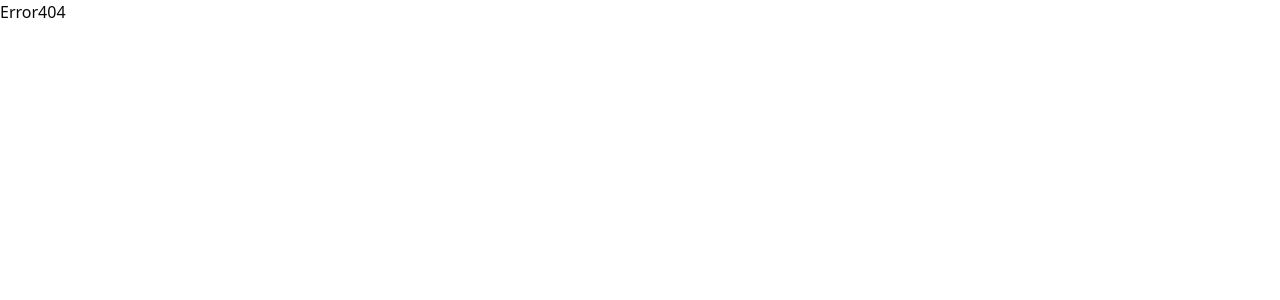
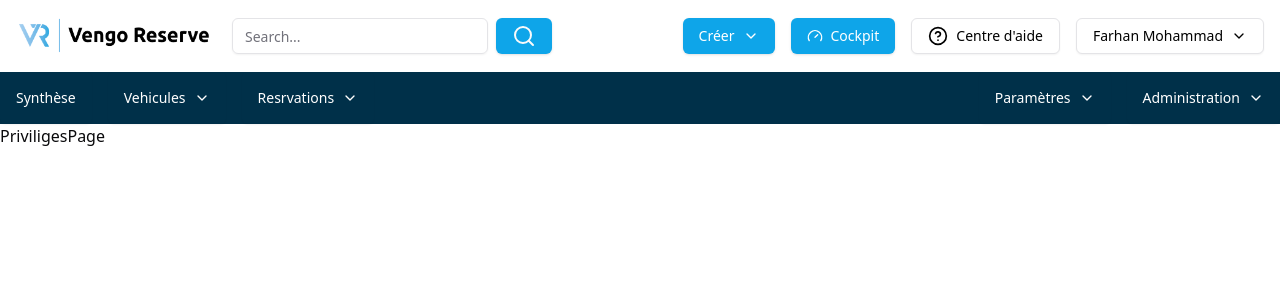
Before and after one commit to mybatit/xfront, a React (Vite) app: page /priviliges in a window 1280 px wide. Shown: the top 300 px of the page. Built offline with nearby package versions, Linux system fonts and the light colour scheme.

Commit message:
ajouter les routes /comptes, /roles , /priviliges

```diff
--- a/src/App.tsx
+++ b/src/App.tsx
@@ -4,6 +4,9 @@ import Error404 from './pages/Authentication/Error404';
 import UtilisateursPage from './pages/UtilisateursPage';
 import RootLayout from './routes/RootLayout';
 import SynthesePage from './pages/SynthesePage';
+import ComptesPage from './pages/ComptesPage';
+import RolesPage from './pages/RolesPage';
+import PriviligesPage from './pages/PriviligesPage';
 
 const App = () => {
   const router = createBrowserRouter(
@@ -13,6 +16,9 @@ const App = () => {
         <Route path="/" element={<RootLayout />}>
           <Route index element={<SynthesePage />} />
           <Route path="/utilisateurs" element={<UtilisateursPage />} />
+          <Route path="/comptes" element={<ComptesPage />} />
+          <Route path="/roles" element={<RolesPage />} />
+          <Route path="/priviliges" element={<PriviligesPage />} />
         </Route>
         <Route path="/*" element={<Error404 />} />
       </>
--- a/src/components/ui/layout/Header.tsx
+++ b/src/components/ui/layout/Header.tsx
@@ -434,15 +434,15 @@ const Header = () => {
                 </DropdownMenuItem>
 
                 <DropdownMenuItem>
-                  <Link className="w-full h-full" to="#">Comptes</Link>
+                  <Link className="w-full h-full" to="/comptes">Comptes</Link>
                 </DropdownMenuItem>
 
                 <DropdownMenuItem>
-                  <Link className="w-full h-full" to="#">Roles</Link>
+                  <Link className="w-full h-full" to="/roles">Roles</Link>
                 </DropdownMenuItem>
 
                 <DropdownMenuItem>
-                  <Link className="w-full h-full" to="#">Priviliges</Link>
+                  <Link className="w-full h-full" to="/priviliges">Priviliges</Link>
                 </DropdownMenuItem>
 
                 {/* <DropdownMenuItem>
--- /dev/null
+++ b/src/pages/ComptesPage.tsx
@@ -0,0 +1,8 @@
+
+const ComptesPage = () => {
+  return (
+    <div>ComptesPage</div>
+  )
+}
+
+export default ComptesPage
--- /dev/null
+++ b/src/pages/PriviligesPage.tsx
@@ -0,0 +1,8 @@
+
+const PriviligesPage = () => {
+  return (
+    <div>PriviligesPage</div>
+  )
+}
+
+export default PriviligesPage
--- /dev/null
+++ b/src/pages/RolesPage.tsx
@@ -0,0 +1,8 @@
+
+const RolesPage = () => {
+  return (
+    <div>RolesPage</div>
+  )
+}
+
+export default RolesPage
```
Also changed, not shown: 1 other file (tests, documents, lock files or other folders).
